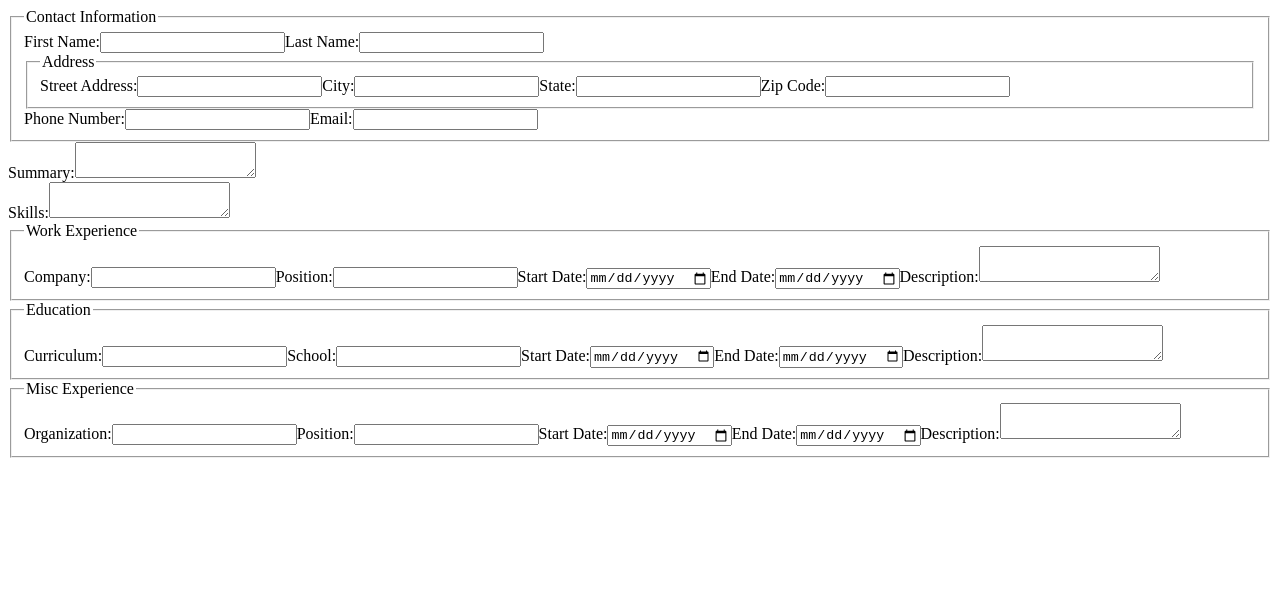
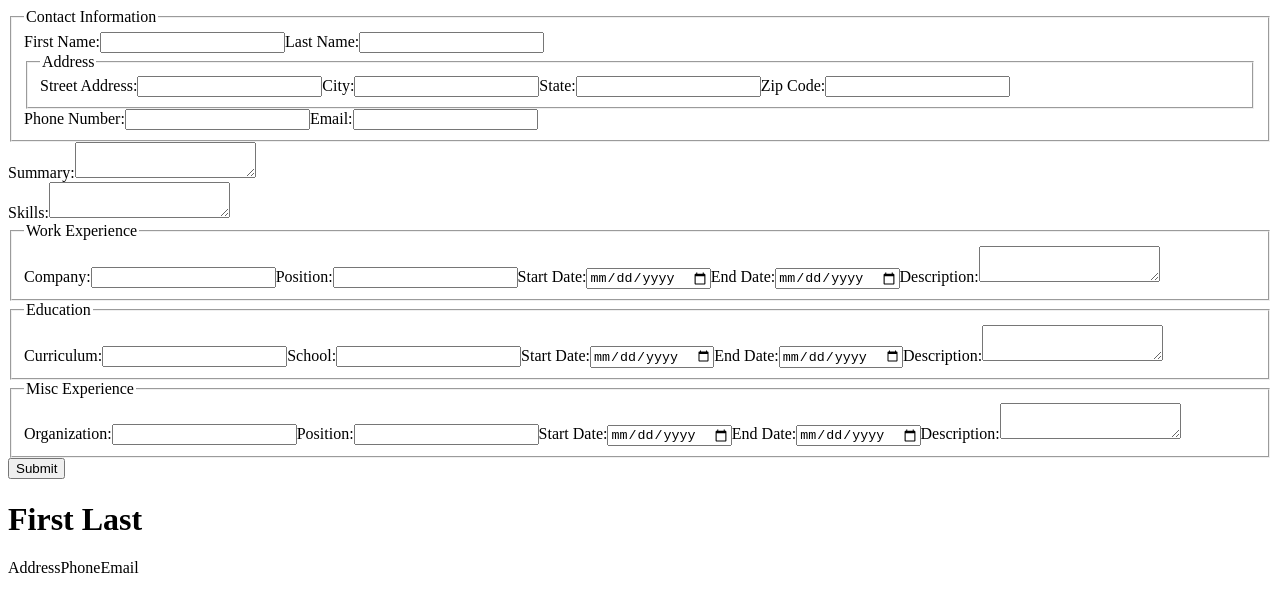
Before and after one commit to olsenjames1116/cv-application, a React (Create React App) app: page / in a window 1280 px wide. Shown: the top 612 px of the page. Built offline with nearby package versions, Linux system fonts and the light colour scheme.

Commit message:
Dummy text displayed for contact info on resume

```diff
--- a/src/App.js
+++ b/src/App.js
@@ -1,5 +1,6 @@
 import React from 'react';
 import Input from './components/Input.js';
+import Resume from './components/Resume.js';
 
 export default class App extends React.Component {
     constructor() {
@@ -8,7 +9,10 @@ export default class App extends React.Component {
 
     render() {
         return(
-            <Input />
+            <div>
+                <Input />
+                <Resume />
+            </div>
         );
     }
 }
--- a/src/components/Contact.js
+++ b/src/components/Contact.js
@@ -1,5 +1,16 @@
 import React from 'react';
 
 export default class Contact extends React.Component {
-
+    render() {
+        return (
+            <div>
+                <h1>First Last</h1>
+                <p>
+                    <span>Address</span>
+                    <span>Phone</span>
+                    <span>Email</span>
+                </p>
+            </div>
+        );
+    }
 }
--- a/src/components/Input.js
+++ b/src/components/Input.js
@@ -7,15 +7,20 @@ import EducationInput from './EducationInput';
 import MiscInput from './MiscInput';
 
 export default class Input extends React.Component {
+    submitForm(event) {
+        event.preventDefault();
+    }
+
     render() {
         return (
-            <form>
+            <form onSubmit={this.submitForm}>
                 <ContactInput />
                 <SummaryInput />
                 <SkillsInput />
                 <WorkInput />
                 <EducationInput />
                 <MiscInput />
+                <button type='submit'>Submit</button>
             </form>
         );
     }
--- /dev/null
+++ b/src/components/Resume.js
@@ -0,0 +1,12 @@
+import React from "react";
+import Contact from './Contact';
+
+export default class Resume extends React.Component {
+    render() {
+        return (
+            <div>
+                <Contact />
+            </div>
+        );
+    }
+}
```
